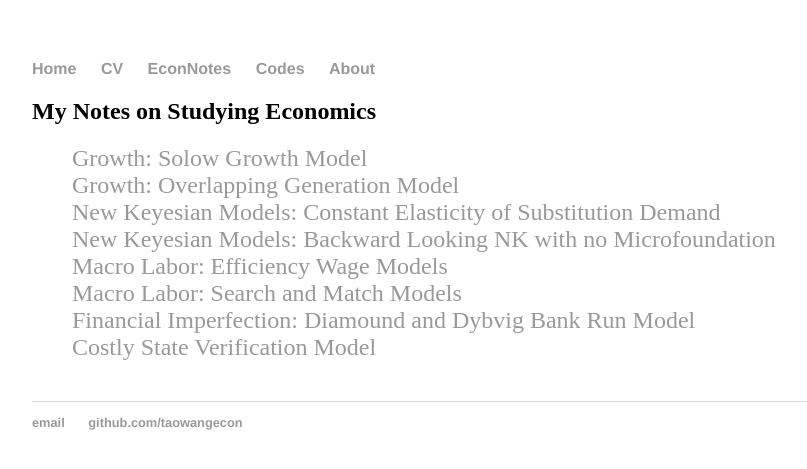
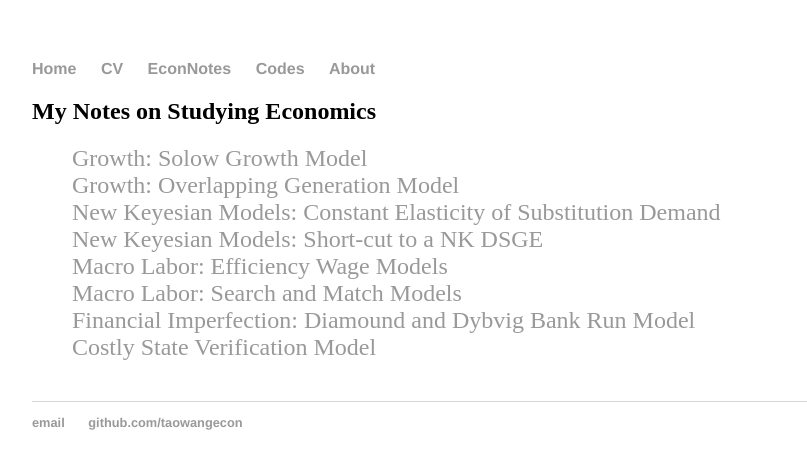
Before and after one commit to iworld1991/TaoWangEcon.github.io, a Jekyll site: the page built from blog/index.html, in a window 1280 px wide. Shown: the top 469 px of the page, without its empty margins (160-967 px from the left). Built offline with Jekyll 4.4.1, drawn with Linux system fonts in a browser that asks for light colours.

Commit message:
Update index.html

```diff
--- a/blog/index.html
+++ b/blog/index.html
@@ -7,10 +7,10 @@ title: My Notes on Studying Economics
         <li> <a href = /notes/GR1_SolowModel.pdf>Growth: Solow Growth Model</a></li>
         <li> <a href = /notes/GR2B_OLG.pdf>Growth: Overlapping Generation Model</a></li>
 	<li> <a href = /notes/NK1CES.pdf>New Keyesian Models: Constant Elasticity of Substitution Demand</a></li>
-	<li> <a href = /notes/NK2NKModel.pdf>New Keyesian Models: Backward Looking NK with no Microfoundation</a></li>
+	<li> <a href = /notes/NK2NKModel.pdf>New Keyesian Models: Short-cut to a NK DSGE</a></li>
 	<li> <a href = /notes/LB1EffWage.pdf>Macro Labor: Efficiency Wage Models</a></li>
         <li> <a href = /notes/LB2SearchMatch.pdf>Macro Labor: Search and Match Models</a></li>
-	<li> <a href = /notes/LB2SearchMatch.pdf>Financial Imperfection: Diamound and Dybvig Bank Run Model</a></li>
+	<li> <a href = /notes/FI1BankRun.pdf>Financial Imperfection: Diamound and Dybvig Bank Run Model</a></li>
 	  {% for post in site.posts %}
 	    <li><a href="{{ post.url }}" title="{{ post.title }}">{{ post.title }}</a></li>
 	  {% endfor %}
```
